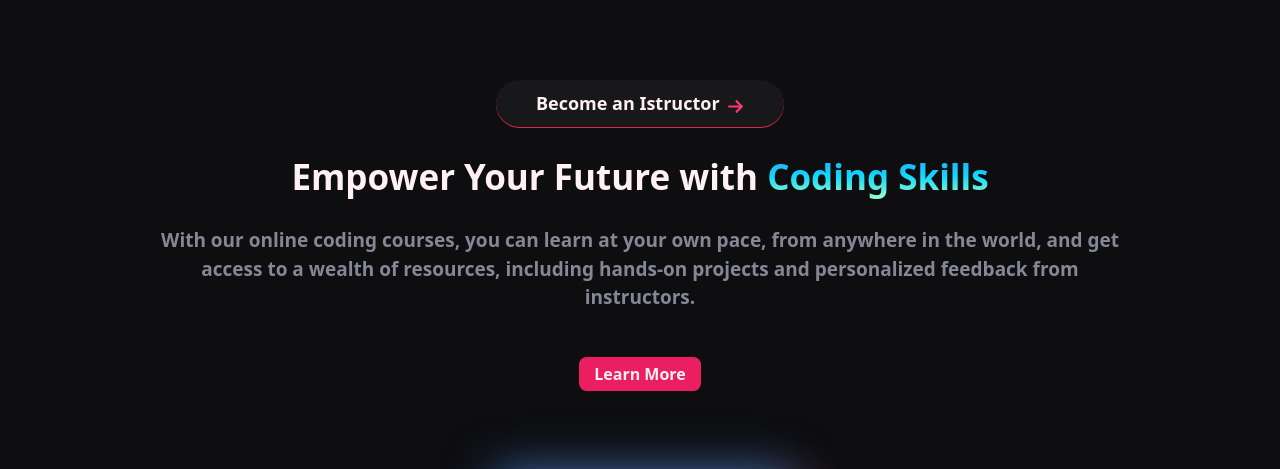
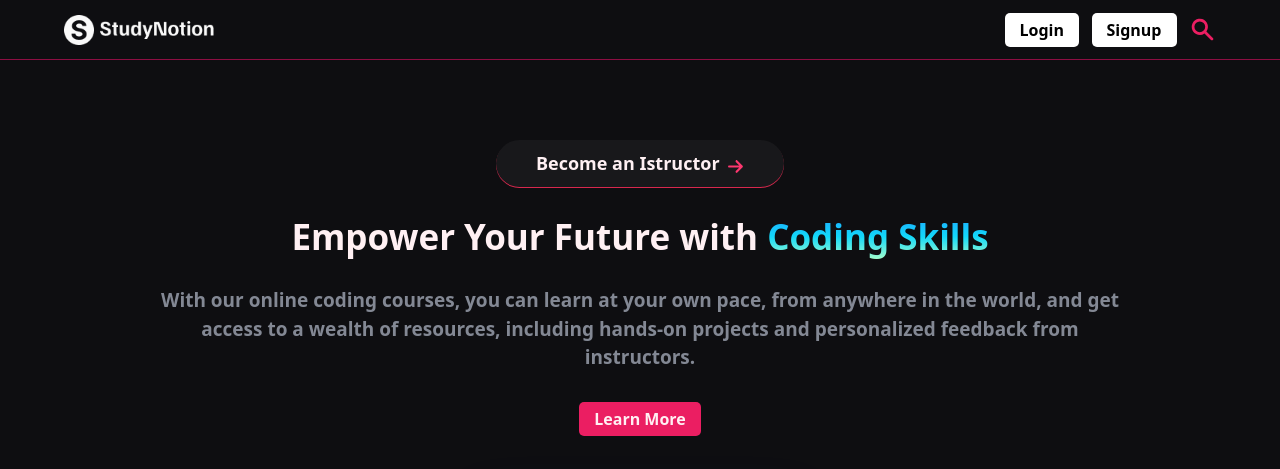
Before and after one commit to JafirRehman/Study-Notion, a React (Vite) app: page / in a window 1280 px wide. Shown: the top 469 px of the page. Built offline with nearby package versions, Linux system fonts and the light colour scheme; grey boxes are pictures that could not be loaded.

Commit message:
added navbar

```diff
--- a/src/App.tsx
+++ b/src/App.tsx
@@ -4,10 +4,12 @@ import { Routes, Route } from 'react-router-dom'
 import Home from "./pages/Home"
 import LoginPage from './pages/LoginPage';
 import SignUpPage from './pages/SignUpPage';
+import Navbar from './components/common/Navbar';
 
 const App:React.FC=()=> {
   return (
     <div className='w-screen min-h-screen flex flex-col'>
+      <Navbar/>
       <Routes>
         <Route path="/" element={<Home/>} />
         <Route path="/login" element={<LoginPage/>} />
--- /dev/null
+++ b/src/components/common/Navbar.tsx
@@ -0,0 +1,26 @@
+import React from 'react'
+import logo from "../../assets/Logo/Logo-Full-Light.png"
+import { Link } from 'react-router-dom'
+import Buttoncomponent from '../core/Homepage/Buttoncomponent'
+import { HiSearch } from 'react-icons/hi'
+
+const Navbar: React.FC = () => {
+  return (
+    <div className='w-full flex h-[60px] py-3 border-b  border-ourred-900'>
+      <div className='max-w-[1250px] w-[90%] mx-auto flex justify-between items-center'>
+        <div className=''>
+          <Link to={'/'}><img className='w-[115px] mobile:w-[150px]' loading="lazy" src={logo} alt="Logo"/></Link>
+        </div>
+        <div className='flex gap-5'>
+          <Buttoncomponent active={false} linkto='/login'>Login</Buttoncomponent>
+          <Buttoncomponent active={false} linkto='/signup'>Signup</Buttoncomponent>
+          <button className=''>
+            <HiSearch className='text-ourred-600 text-[27px]'/>
+          </button>
+        </div>
+      </div>
+    </div>
+  )
+}
+
+export default Navbar
--- a/src/components/core/Homepage/Buttoncomponent.tsx
+++ b/src/components/core/Homepage/Buttoncomponent.tsx
@@ -9,8 +9,8 @@ type Propstype={
 
 const Buttoncomponent:React.FC<Propstype> = ({children,linkto,active}) => {
   return (
-    <Link className={`lg:mt-6 text-[1.2rem] font-bold sm:text-[1.6rem] px-6 py-2 rounded-xl hover:scale-[0.93] transition-transform duration-300
-        ${active ? "text-ourred-50 bg-ourred-600 hover:bg-ourred-800" : "text-white bg-richblack-800"} `}
+    <Link className={` text-[1.2rem] font-bold sm:text-[1.6rem] px-6 py-2 rounded-lg hover:scale-[0.93] transition-transform duration-300
+        ${active ? "text-ourred-50 bg-ourred-600 hover:bg-ourred-800" : "text-black bg-white"} `}
         to={linkto}>{children}
     </Link>
   )
--- a/src/data/navbar-links.js
+++ b/src/data/navbar-links.ts
@@ -1,4 +1,7 @@
-export const NavbarLinks = [
+export const NavbarLinks : {
+  title:string,
+  path?:string
+}[] = [
   {
     title: "Home",
     path: "/",
```
